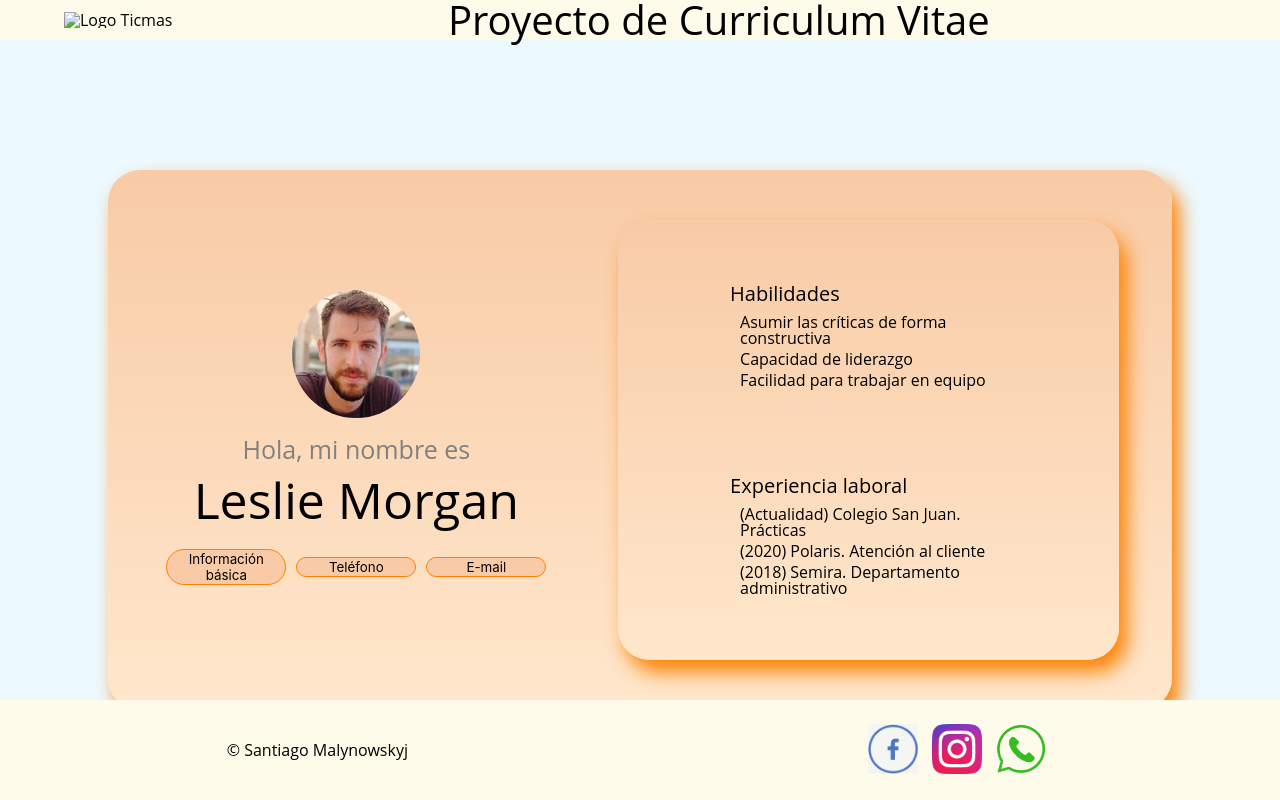
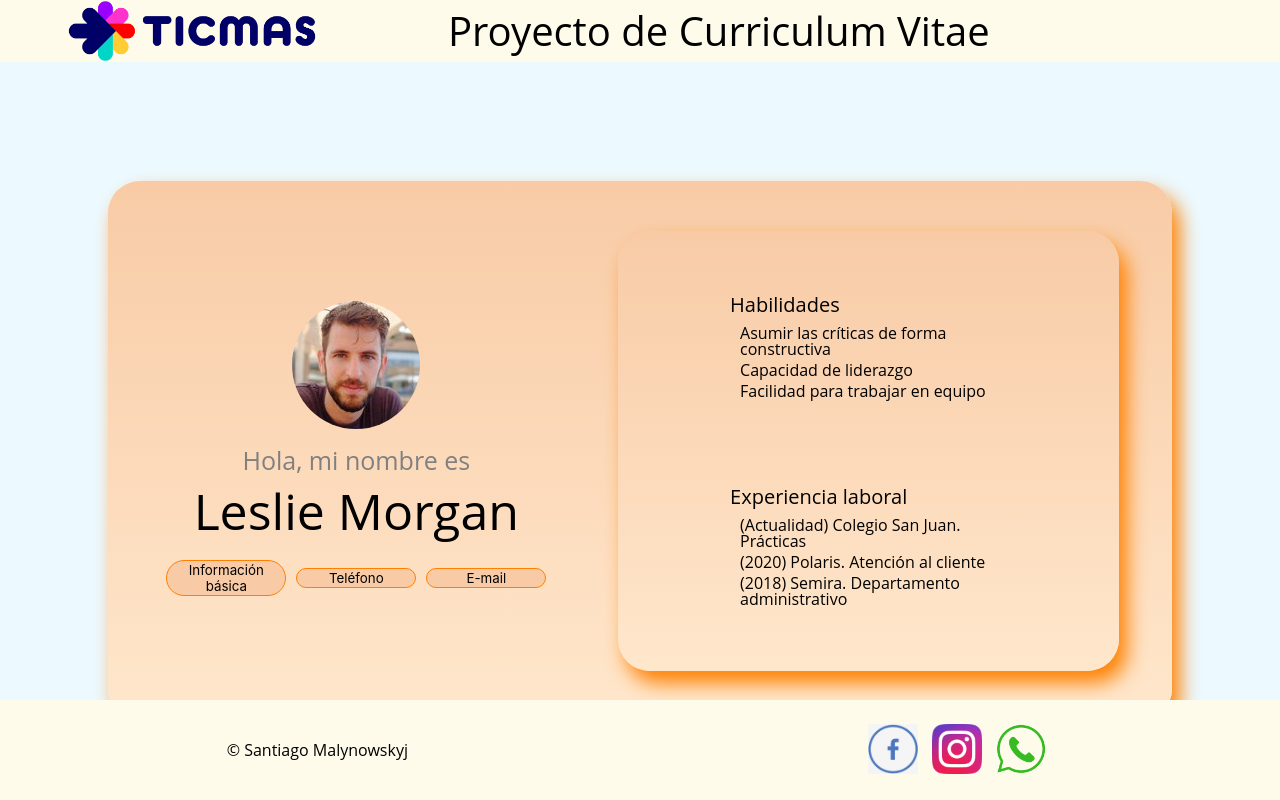
Before and after one commit to Santiago-Malynowskyj/Proyecto-CV-Ticmas, a plain HTML site: page index.html in a window 1280 px wide. Drawn offline with Linux system fonts and the light colour scheme; the site is published under a folder, as on GitHub Pages, so addresses that start at the root find nothing.

Commit message:
Creacion de favicon, modificacion de titulo, y correccion de logo

```diff
--- a/index.html
+++ b/index.html
@@ -6,14 +6,14 @@
     <meta name="viewport" content="width=device-width, initial-scale=1.0" />
     <link rel="stylesheet" href="css/reset.css" />
     <link rel="stylesheet" href="css/style.css" />
-
-    <title>Document</title>
+    <link rel="icon" type="image/x-icon" href="imagenes/logo_ticmas.png" />
+    <title>Curriculum Vitae Ticmas</title>
   </head>
 
   <body>
     <header>
       <div class="contenedorHeader">
-        <img class="contenedorHeader-logo"src="/imagenes/logo_ticmas.png" alt="Logo Ticmas">
+        <img class="contenedorHeader-logo"src="imagenes/logo_ticmas.png" alt="Logo Ticmas">
         <h2 class="contenedorHeader-subtituloPrincipal">Proyecto de Curriculum Vitae </h2>
       </div>
     </header>
```
